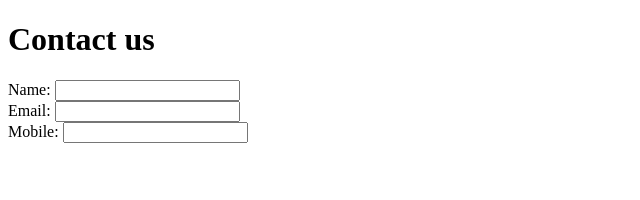
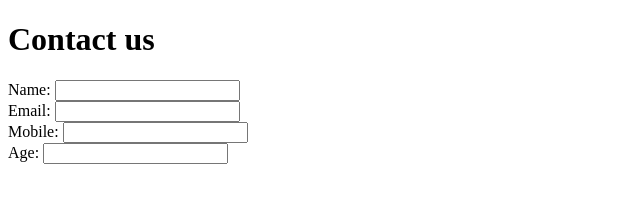
Before and after one commit to MagedYaseen/Project-03, a plain HTML site: page contacts.html in a window 1280 px wide. Shown: the whole page, without its empty margins (0-640 px from the left). Drawn offline with Linux system fonts and the light colour scheme.

Commit message:
Add Age to contact

```diff
--- a/contacts.html
+++ b/contacts.html
@@ -27,6 +27,10 @@
           <label for="mobile">Mobile:</label>
           <input type="text" id="mobile" name="mobile" />
         </div>
+        <div>
+          <label for="age">Age:</label>
+          <input type="number" id="age" name="age" />
+        </div>
       </form>
     </main>
 
```
